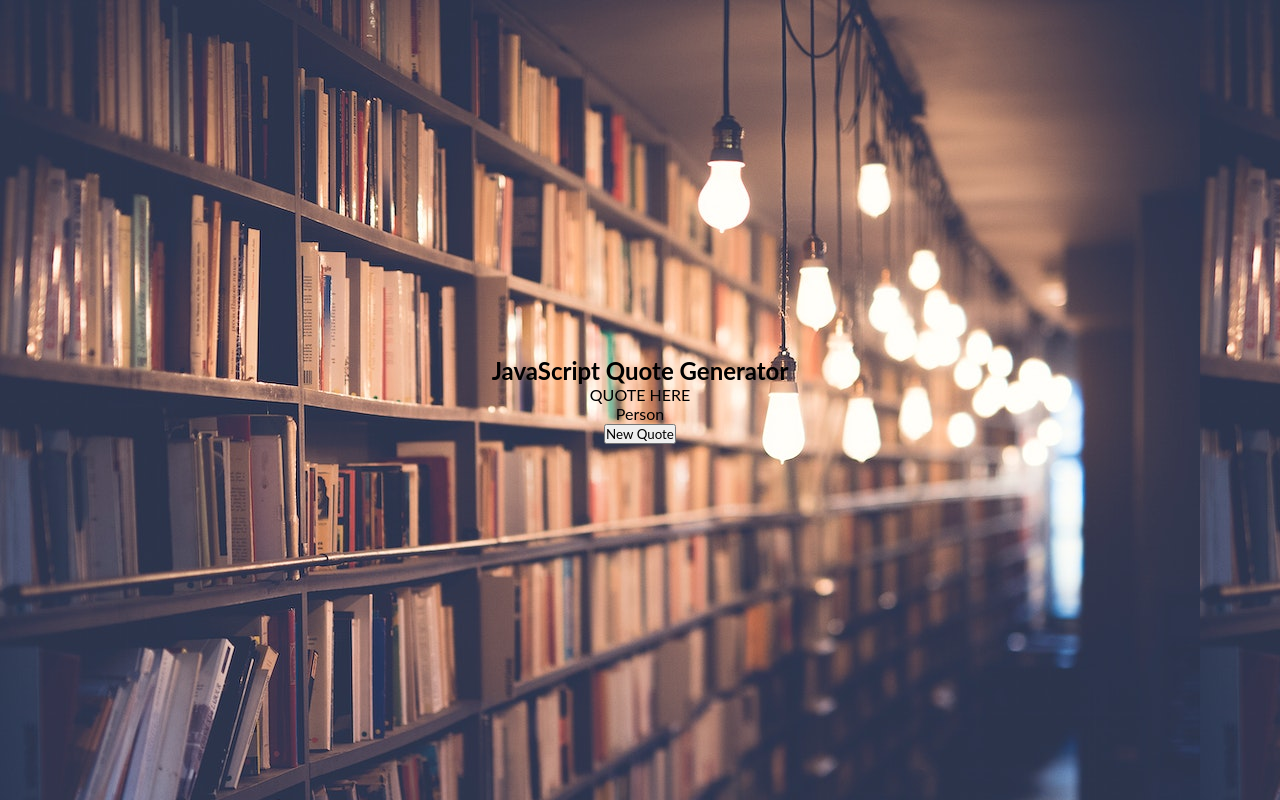
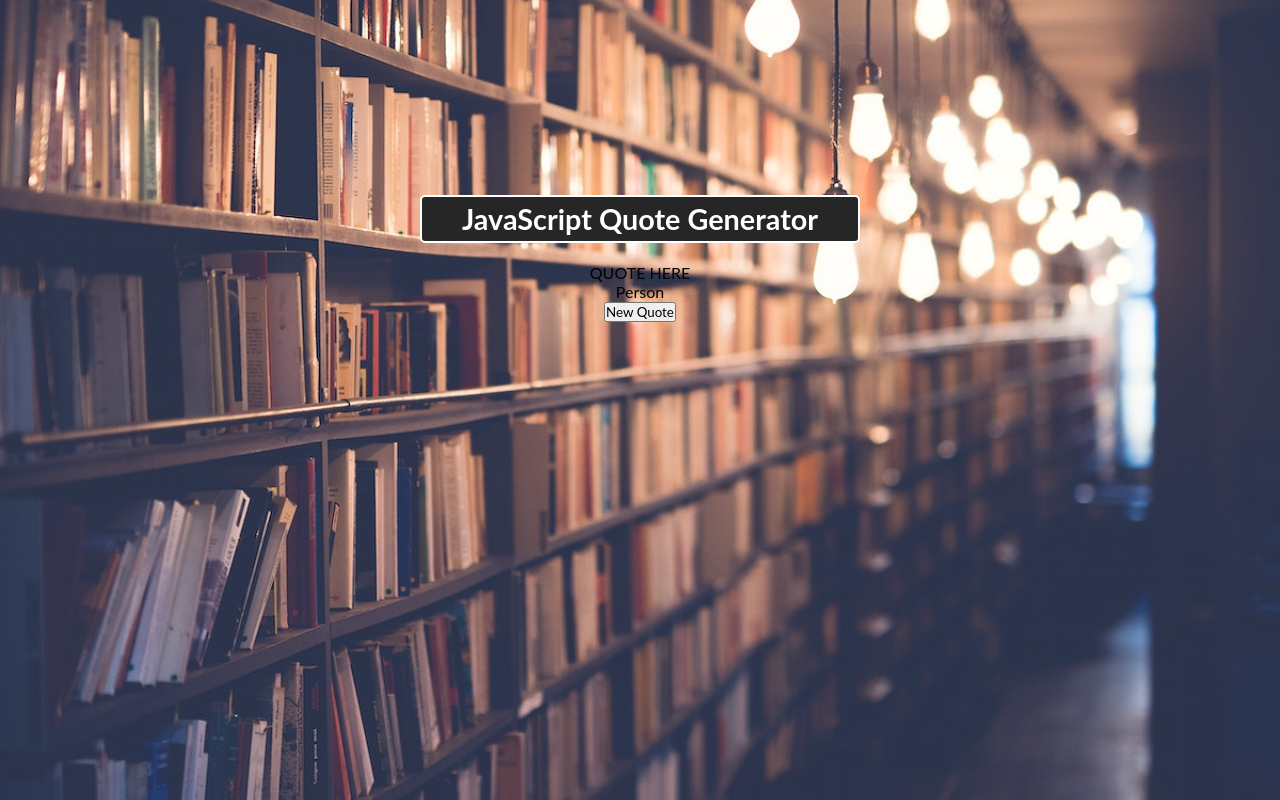
Before and after one commit to Azfar-Sphere/dom, a plain HTML site: page index.html in a window 1280 px wide. Drawn offline with Linux system fonts and the light colour scheme.

Commit message:
heading css

```diff
--- a/styles.css
+++ b/styles.css
@@ -13,5 +13,21 @@ body {
     align-items: center;
     height: 100vh;
     text-align: center;
-    background: url(project-1.jpg);
+    background: url(project-1.jpg) no-repeat center center/ cover;
 }
+
+.container {
+    width: 550px;
+    height: 450px;
+}
+
+.header {
+    font-size: 1.2rem;
+    border: solid 2px #fff;
+    color: #fff;
+    background-color: #262626;
+    padding: 5px;
+    width: 80%;
+    margin: 20px auto;
+    border-radius: 5px;
+}
```
